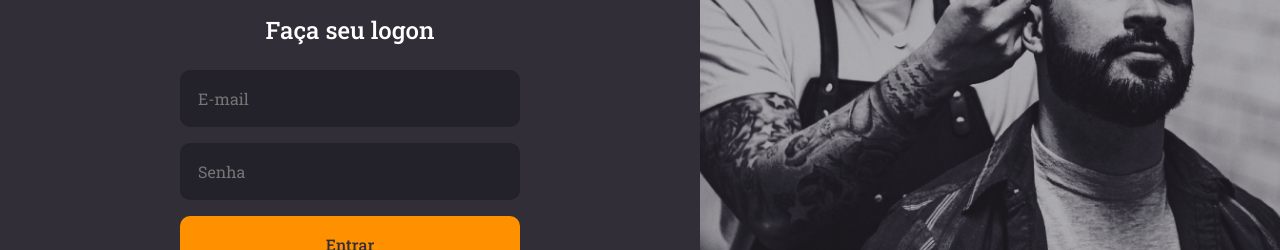
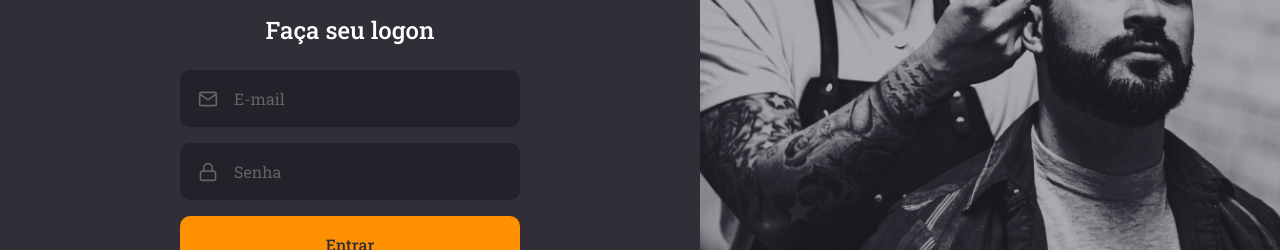
Before and after one commit to leon-carvalho/gobarber-web, a React (Create React App) app: page / in a window 1280 px wide. Shown: the part 316-566 px from the top of the page. Built offline with nearby package versions, Linux system fonts and the light colour scheme.

Commit message:
Updating SignIn page to use Button and Input components

```diff
--- a/src/pages/SignIn/index.tsx
+++ b/src/pages/SignIn/index.tsx
@@ -1,8 +1,11 @@
 import React from 'react';
 
-import { FiLogIn } from 'react-icons/fi';
+import { FiLogIn, FiLock, FiMail } from 'react-icons/fi';
 
 import logoImg from '../../assets/logo.svg';
+
+import Input from '../../components/Input';
+import Button from '../../components/Button';
 
 import { Container, Content, Background } from './styles';
 
@@ -15,9 +18,14 @@ const SignIn: React.FC = () => {
         <form>
           <h1>Faça seu logon</h1>
 
-          <input placeholder="E-mail" />
-          <input type="password" placeholder="Senha" />
-          <button type="submit">Entrar</button>
+          <Input name="email" icon={FiMail} placeholder="E-mail" />
+          <Input
+            name="password"
+            icon={FiLock}
+            type="password"
+            placeholder="Senha"
+          />
+          <Button type="submit">Entrar</Button>
 
           <a href="forgot">Esqueci minha senha</a>
         </form>
--- a/src/pages/SignIn/styles.ts
+++ b/src/pages/SignIn/styles.ts
@@ -31,36 +31,6 @@ export const Content = styled.section`
 
     h1 {
       margin-bottom: 24px;
-    }
-
-    input {
-      width: 100%;
-      padding: 16px;
-      color: #f4ede8;
-      border-radius: 10px;
-      background: #232129;
-      border: 2px solid #232129;
-
-      & + input {
-        margin-top: 16px;
-      }
-    }
-
-    button {
-      border: 0;
-      width: 100%;
-      height: 56px;
-      color: #312e38;
-      padding: 0 16px;
-      margin-top: 16px;
-      font-weight: 500;
-      background: #ff9000;
-      border-radius: 10px;
-      transition: background 0.2s;
-
-      &:hover {
-        background: ${shade(0.2, '#ff9000')};
-      }
     }
 
     a {
```
